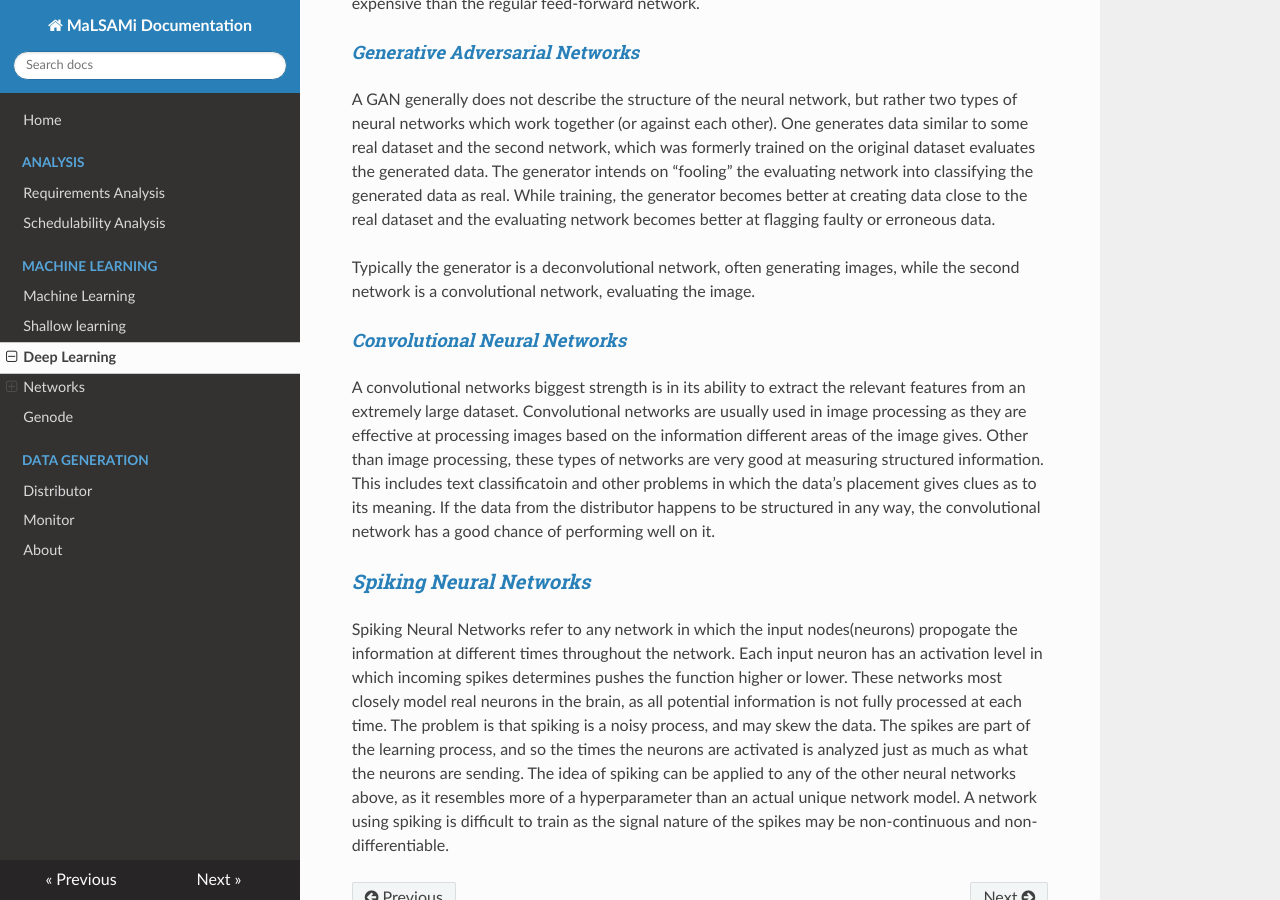
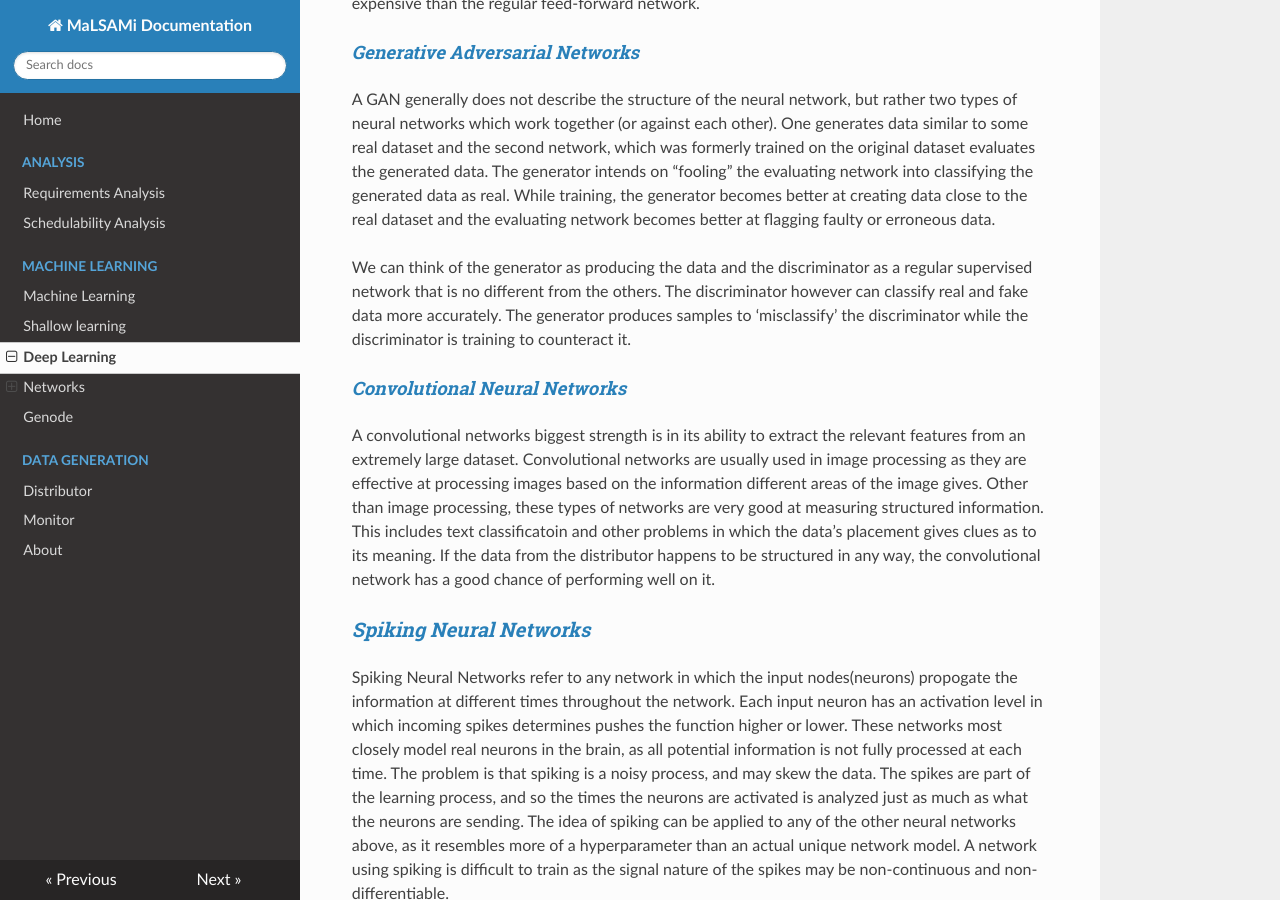
Before and after one commit to hacrom/documentation, an MkDocs documentation site: the page built from docs/machine-learning/deep-learning.md, in a window 1280 px wide and 900 px high, scrolled down 857 px. Built offline with MkDocs 1.6.1, drawn with Linux system fonts in a browser that asks for light colours; nearby versions of some CDN libraries; old or Windows-style settings are respelled for this version of MkDocs.

Commit message:
added a little more to GAN

```diff
--- a/docs/machine-learning/deep-learning.md
+++ b/docs/machine-learning/deep-learning.md
@@ -20,8 +20,7 @@ Recurrent Neural Networks are types of networks which utilizes 'memory'. These n
 
 A GAN generally does not describe the structure of the neural network, but rather two types of neural networks which work together (or against each other). One generates data similar to some real dataset and the second network, which was formerly trained on the original dataset evaluates the generated data. The generator intends on "fooling" the evaluating network into classifying the generated data as real. While training, the generator becomes better at creating data close to the real dataset and the evaluating network becomes better at flagging faulty or erroneous data.
 
-Typically the generator is a deconvolutional network, often generating images, while the second network is a convolutional network, evaluating the image.
-
+We can think of the generator as producing the data and the discriminator as a regular supervised network that is no different from the others. The discriminator however can classify real and fake data more accurately. The generator produces samples to 'misclassify' the discriminator while the discriminator is training to counteract it.
 
 #### *[Convolutional Neural Networks](https://en.wikipedia.org/wiki/Convolutional_neural_network)*
 
```
